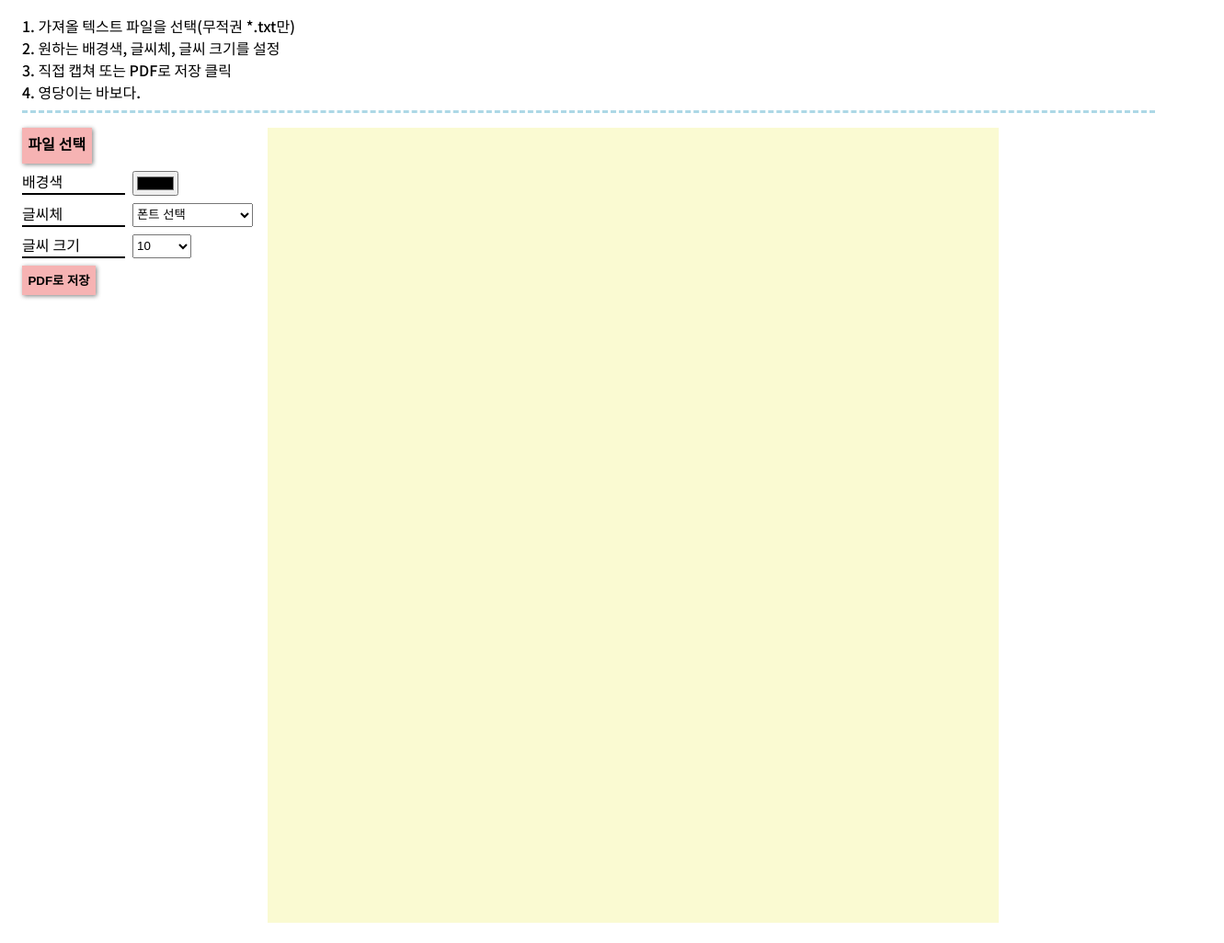
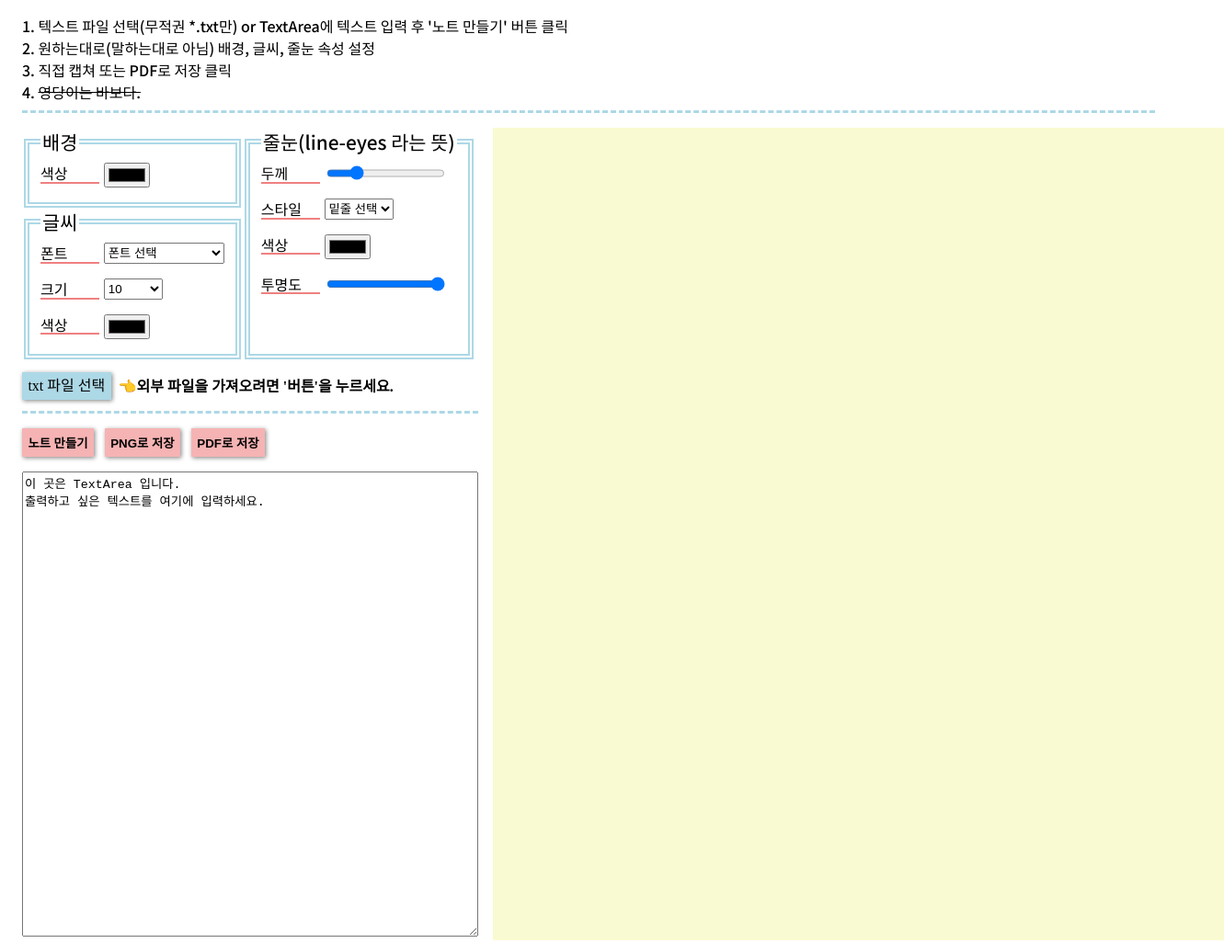
Before and after one commit to feelyeseul/noteOut, a plain HTML site: page index.html in a window 1280 px wide. Shown: the whole page at 92% size, 1331 px wide, since content can reach past the window. Drawn offline with Linux system fonts and the light colour scheme; a web font is replaced by a local one.

Commit message:
commit_230308_2

```diff
--- a/index.html
+++ b/index.html
@@ -16,45 +16,114 @@
   <body>
     <header>
       <div>
-        <div>1. 가져올 텍스트 파일을 선택(무적권 *.txt만)</div>
-        <div>2. 원하는 배경색, 글씨체, 글씨 크기를 설정</div>
+        <div>1. 텍스트 파일 선택(무적권 *.txt만) or TextArea에 텍스트 입력 후 '노트 만들기' 버튼 클릭</div>
+        <div>2. 원하는대로(말하는대로 아님) 배경, 글씨, 줄눈 속성 설정</div>
         <div>3. 직접 캡쳐 또는 PDF로 저장 클릭</div>
-        <div>4. 영당이는 바보다.</div>
+        <div>4. <del>영당이는 바보다.</del></div>
       </div>
     </header>
     <main>
-      <div id="selectbox">
-        <div class="sectionSet">
-          <label for="selectfile" id="selectfileLabel">파일 선택</label>
-          <input id="selectfile" type="file" onchange="readfile(this)" />
-        </div>
-        <div class="sectionSet">
-          <label for="selectBGcolor">배경색</label>
+      <div>
+        <section id="selectBox">
+          <div>
+            <fieldset>
+              <legend>배경</legend>
+              <div class="selectProperty">
+                <label for="selectBGcolor">색상</label>
                 <input
                   type="color"
                   id="selectBGcolor"
                   onchange="changeBGColor(this.value)"
                 />
               </div>
-        <div class="sectionSet">
-          <label for="selectfontstyle">글씨체</label>
+            </fieldset>
+            <fieldset>
+              <legend>글씨</legend>
+              <div class="selectProperty">
+                <label for="selectFontStyle">폰트</label>
                 <select
-            id="selectfontstyle"
+                  id="selectFontStyle"
                   onchange="changeFontFamily(this.value)"
                 ></select>
               </div>
-        <div class="sectionSet">
-          <label for="selectfontsize">글씨 크기</label>
+              <div class="selectProperty">
+                <label for="selectFontSize">크기</label>
                 <select
-            id="selectfontsize"
+                  id="selectFontSize"
                   onchange="changeFontSize(this.value)"
                 ></select>
               </div>
-        <div class="sectionSet">
-          <button style="display: none">PNG로 저장</button>
-          <button onclick="printPDF()">PDF로 저장
-          </button>
+              <div class="selectProperty">
+                <label for="selectFontColor">색상</label>
+                <input
+                  type="color"
+                  id="selectFontColor"
+                  onchange="changeFontColor(this.value)"
+                />
               </div>
+            </fieldset>
+          </div>
+          <fieldset>
+            <legend>줄눈(line-eyes 라는 뜻)</legend>
+            <div class="selectProperty">
+              <label for="selectBorderSize">두께</label>
+              <input
+                type="range"
+                min="0.6"
+                max="2.4"
+                step="0.2"
+                value="1.0"
+                id="selectBorderSize"
+                onchange="changeBorder()"
+              />
+            </div>
+            <div class="selectProperty">
+              <label for="selectBorderStyle">스타일</label>
+              <select id="selectBorderStyle" onchange="changeBorder()"></select>
+            </div>
+            <div class="selectProperty">
+              <label for="selectBorderColor">색상</label>
+              <input
+                type="color"
+                id="selectBorderColor"
+                onchange="changeBorder()"
+              />
+            </div>
+            <div class="selectProperty">
+              <label for="selectBorderTrans">투명도</label>
+              <input
+                type="range"
+                min="0"
+                max="255"
+                step="1"
+                value="255"
+                id="selectBorderTrans"
+                onchange="changeBorder()"
+              />
+            </div>
+          </fieldset>
+        </section>
+        <section id="textBox">
+          <div class="selectButton">
+            <label for="selectFile" id="selectFileLabel">txt 파일 선택</label>
+            <strong>&nbsp👈외부 파일을 가져오려면 '버튼'을 누르세요.</strong>
+            <input id="selectFile" type="file" onchange="readFile(this)" />
+            <hr>
+          </div>
+          <div class="selectButton">
+            <button onclick="readTextArea()">노트 만들기</button>
+            <button>PNG로 저장</button>
+            <button onclick="printPDF()">PDF로 저장</button>
+          </div>
+          <div class="">
+            <label for="selectTextArea" style="display: none"
+              >텍스트 입력</label
+            >
+            <textarea id="selectTextArea" wrap="off" onchange="">
+이 곳은 TextArea 입니다.&#10출력하고 싶은 텍스트를 여기에 입력하세요.</textarea
+            >
+          </div>
+        </section>
       </div>
       <div id="textOutput"></div>
     </main>
--- a/main.js
+++ b/main.js
@@ -1,11 +1,11 @@
 // 선택한 파일의 텍스트 읽고 배열에 저장
-function readfile(input) {
+function readFile(input) {
   let file = input.files[0];
   let reader = new FileReader();
   reader.readAsText(file, "utf-8");
   reader.onload = () => {
     deleteAllDiv();
-    const arrResult = textSplit(reader.result);
+    const arrResult = reader.result.split("\r\n");
     createDivEachRow(arrResult);
     // sampleResult.textContent = JSON.stringify(arrResult);
   };
@@ -14,14 +14,16 @@ function readfile(input) {
     alert(reader.error);
   };
 }
+// TextArea의 텍스트 읽고 배열에 저장
+function readTextArea() {
+  const textAreaContent = document.getElementById("selectTextArea").value;
 
-// text를 개행 기준으로 나누고 배열에 저장
-function textSplit(text) {
-  let rows = text.split("\r\n"); // 읽은 파일을 개행을 기준으로 나누고 빈 객체에 입력
+  deleteAllDiv();
+  const arrResult = textAreaContent.split("\n"); // TextArea 내용을 개행을 기준으로 나누고 빈 객체에 입력
+  createDivEachRow(arrResult);
+  copyOriginProp();
+}
 
-  console.log(rows);
-  return rows;
-}
 
 // 배열 요소 개수 만큼 div 생성
 function createDivEachRow(array) {
@@ -53,9 +55,10 @@ function deleteAllDiv() {
   }
 }
 
+// ==============================Font 설정==============================
 // Font family List 생성
 function mkFontFamilyList() {
-  const fontFamily = document.getElementById("selectfontstyle");
+  const fontFamily = document.getElementById("selectFontStyle");
   const fontList = [
     "폰트 선택",
     "Dongle",
@@ -71,22 +74,9 @@ function mkFontFamilyList() {
     fontFamily.options[i] = new Option(fontList[i], fontList[i]);
   }
 }
-
-// Font family 설정
-function changeFontFamily(font) {
-  const textDiv = document.querySelectorAll(".innerText");
-
-  console.log(font);
-  if (font === "폰트 선택") {
-    textDiv.forEach((el) => (el.style.fontFamily = "serif"));
-  } else {
-    textDiv.forEach((el) => (el.style.fontFamily = font));
-  }
-}
-
 // Font size List 생성
 function mkFontSizeList() {
-    const fontSize = document.getElementById("selectfontsize");
+    const fontSize = document.getElementById("selectFontSize");
     let sizeList = [];
 
     for(let i = 10; i < 31; i++) {
@@ -98,14 +88,62 @@ function mkFontSizeList() {
       }
 }
 
+// Font family 설정
+function changeFontFamily(font) {
+  const textDiv = document.querySelectorAll(".innerText");
+  let fSize = document.getElementById("selectBorderSize").value;
+
+  console.log(font);
+  if (font === "폰트 선택") {
+    textDiv.forEach((f1) => (f1.style.fontFamily = "serif"));
+  } else {
+    textDiv.forEach((f1) => (f1.style.fontFamily = font));
+  }
+}
 // Font size 설정
 function changeFontSize(size) {
     const textDiv = document.querySelectorAll(".innerText");
 
     console.log(size);
-    textDiv.forEach((ele) => (ele.style.fontSize = `${size}px`));
+    textDiv.forEach((f2) => (f2.style.fontSize = `${size}px`));
+}
+// Font color 설정
+function changeFontColor(fColor) {
+  const textDiv = document.querySelectorAll(".innerText");
+  textDiv.forEach((f3) => f3.style.color = fColor);
 }
 
+// ==============================Border 설정==============================
+// Border Style List 생성
+function mkBorderStyleList() {
+  const borderStyle = document.getElementById("selectBorderStyle");
+  const borderList = [
+    "밑줄 선택",
+    "solid",
+    "dashed",
+    "dotted",
+    "double",
+  ];
+
+  for (let i in borderList) {
+    borderStyle.options[i] = new Option(borderList[i], borderList[i]);
+  }
+}
+// function changeBorder(bSize, bType, bColor) {
+function changeBorder() {
+  const textDiv = document.querySelectorAll(".innerText");
+  let bSize = document.getElementById("selectBorderSize").value;
+  let bStyle = document.getElementById("selectBorderStyle").value;
+  let bColor = document.getElementById("selectBorderColor").value;
+  let bTrans = document.getElementById("selectBorderTrans").value;
+  const bTransHex = Number(bTrans).toString(16);
+
+  console.log(`${bSize}px ${bStyle} ${bColor}${bTransHex}`);
+
+  textDiv.forEach((b) => b.style.borderBottom = `${bSize}px ${bStyle} ${bColor}${bTransHex}`);
+}
+
+// ==============================BackGround 설정==============================
 // note 배경색 변경
 function changeBGColor(color) {
     console.log(color);
@@ -120,6 +158,17 @@ function printPDF() {
     }, 100);
 }
 
+// 노트 만들기 버튼 누르면 기존 텍스트 속성 복사, 붙여넣기
+function copyOriginProp() {
+  let fontStyle = document.getElementById("selectFontStyle").value;
+  let fontSize = document.getElementById("selectFontSize").value;
+  let fontColor = document.getElementById("selectFontColor").value;
+
+  changeFontFamily(fontStyle);
+  changeFontSize(fontSize);
+  changeFontColor(fontColor);
+}
 
 mkFontFamilyList();
 mkFontSizeList();
+mkBorderStyleList();
--- a/style.css
+++ b/style.css
@@ -13,23 +13,35 @@ main {
     /* justify-content: center; */
 }
 
-label {
+fieldset {
+    border: 0.4rem double lightblue;
+    padding-block: 0;
+    padding-top: 0.5rem;
+    max-height: 15.5rem;
+
+}
+fieldset label {
     display: inline-block;
-    margin-right: 0.5rem;
-    min-width: 7rem;
+    margin-right: 0.3rem;
+    min-width: 4rem;
 
-    line-height: 0.5rem;
+    font-family: "Noto Sans KR", serif;
+    line-height: 0.3rem;
 }
-label:before {
+fieldset label:before {
     content: "";
     display: inline-block;
     width: 100%;
 }
-label:after {
+fieldset label:after {
     content: "";
     display: inline-block;
     width: 100%;
-    border-top: 2px solid black;
+    border-top: 0.15rem solid lightcoral;
+}
+
+legend {
+    font: 1.3rem "Noto Sans KR", serif;
 }
 
 button {
@@ -47,25 +59,28 @@ button:active {
     box-shadow: 0.01rem 0.01rem 0.3rem 0.05rem white inset;
 }
 
-#selectfileLabel {
-    border: solid 0 darkblue;
+hr {
+    margin-top: 1rem;
+    border-style: none;
+    border-top: 0.2rem dashed lightblue;
+}
+
+#selectFileLabel {
+    /* border: 0.2rem dotted darkblue; */
     box-shadow: 0.1rem 0.1rem 0.3rem 0.05rem grey;
+    background-color: lightblue;
 
-    background-color: rgba(240, 128, 128, 0.6);
-    font-weight: bolder;
-
-    min-width: 0%;
     padding: 0.4rem;
     cursor: pointer;
 }
-#selectfileLabel::after {
+#selectFileLabel::after {
     border: none;
 }
-#selectfileLabel:active {
-    background-color: rgba(240, 128, 128, 0.9);
+#selectFileLabel:active {
+    background-color: rgb(61, 61, 208, 0.5);
     box-shadow: 0.01rem 0.01rem 0.3rem 0.05rem white inset;
 }
-#selectfile {
+#selectFile {
     display: none;
 }
 
@@ -86,24 +101,40 @@ button:active {
     margin-right: 1.5rem;
     margin-bottom: 0.3rem;
 
-    border-bottom: 0.12rem solid grey;
-
+    border-bottom: 1.5px solid grey;
     /* font-weight: bolder; */
     font-size: 1rem;
-
 }
 
-#selectbox {
+#selectBox {
+    display: flex;
+    margin-left: 1rem;
+    margin-bottom: 1rem;
+}
+.selectProperty {
+    display: flex;
+    padding-bottom: 1rem;
+}
+#selectFontSize {
+    min-width: 4rem;
+}
+
+#textBox {
+    /* display: flex; */
     margin-left: 1rem;
 }
-.sectionSet {
-    display: flex;
-    padding-bottom: 0.5rem;
-    min-height: 1.5rem;
+#textBox button {
+    margin-right: 0.5rem;
 }
-#selectfontsize {
-    min-width: 4rem;
+.selectButton {
+    margin-bottom: 1rem;
 }
+
+#selectTextArea {
+    min-width: 490px;
+    min-height: 500px;
+}
+
 
 /* 특정영역만 프린트하기 */
 @page {
@@ -111,7 +142,7 @@ button:active {
     margin: 0;
 }
 @media print {
-    header, #selectbox {
+    header, #selectBox {
         display: none;
     }
     #textOutput {
```
Lines whose indentation alone changed are shown as unchanged.
